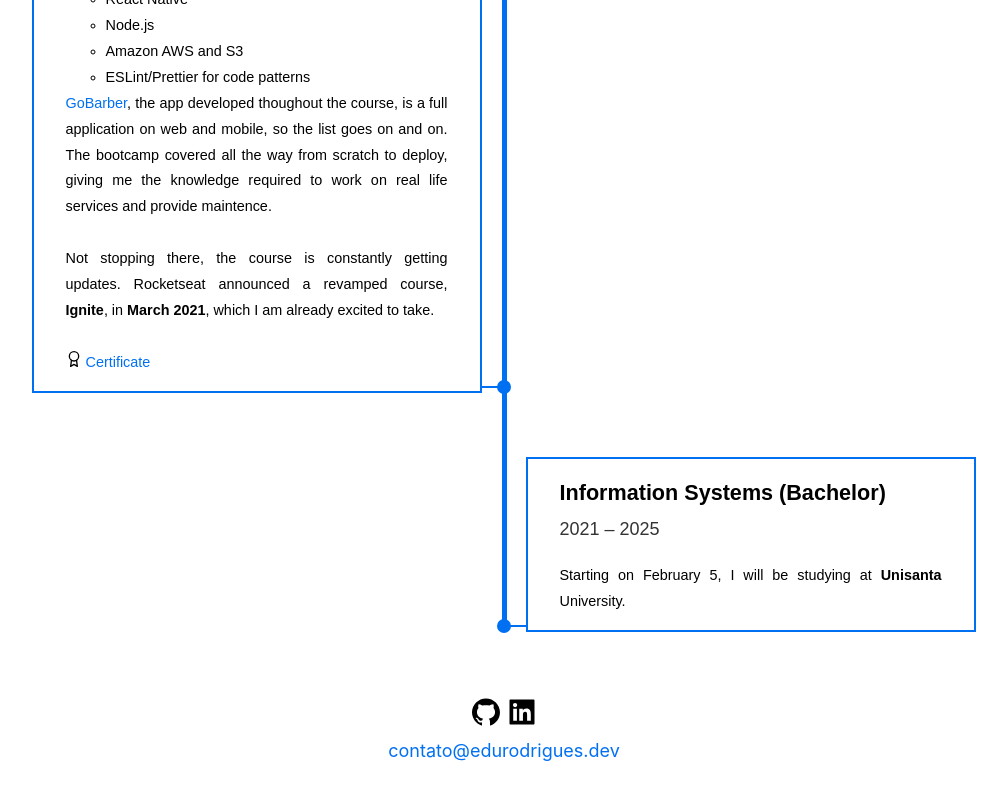
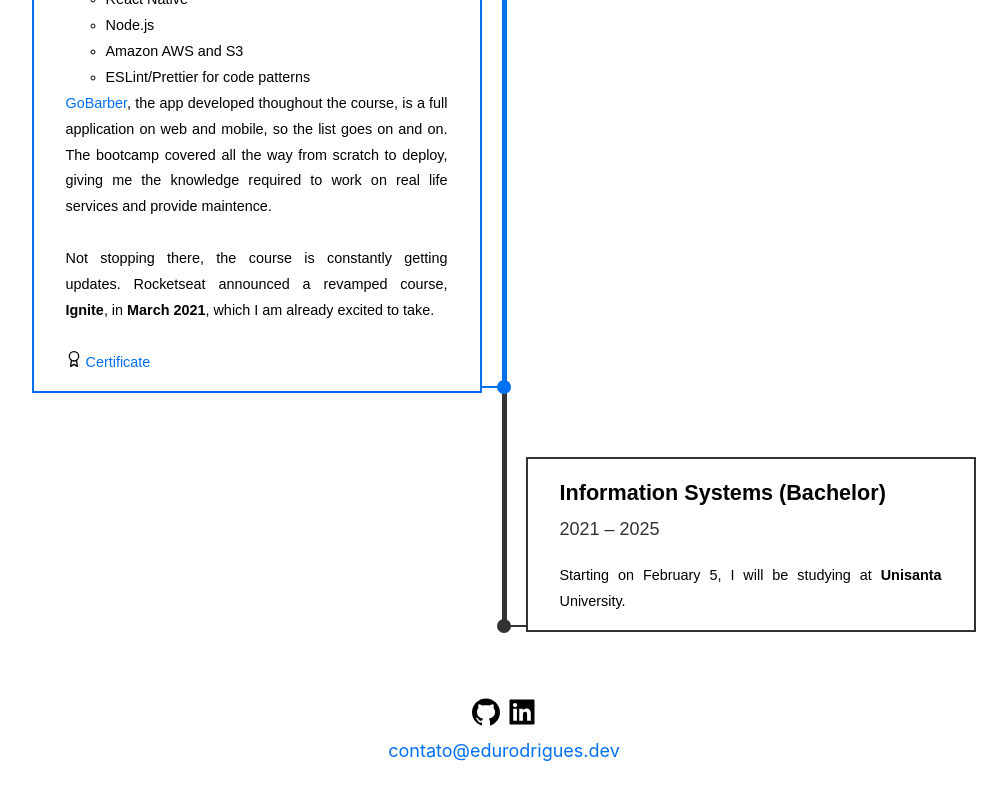
Before and after one commit to EduardoRodriguesF/resume, a Next.js app: page /education in a window 1280 px wide. Shown: the part 863-1663 px from the top of the page, without its empty margins (136-1143 px from the left). Built offline with nearby package versions, Linux system fonts and the light colour scheme.

Commit message:
feat(education): timeline university course shown as not done by color difference

```diff
--- a/components/EducationPassage/index.js
+++ b/components/EducationPassage/index.js
@@ -3,9 +3,9 @@ import { Fade } from "react-awesome-reveal";
 
 import { Container } from './styles';
 
-export default function EducationPassage({ children, title, date, done, src, alt }) {
+export default function EducationPassage({ children, title, date, done }) {
   return (
-    <Container>
+    <Container done={done}>
       <Fade triggerOnce direction="down">
         <div>
           <h2>{title}</h2>
--- a/components/EducationPassage/styles.js
+++ b/components/EducationPassage/styles.js
@@ -5,11 +5,12 @@ export const Container = styled.li`
   position: relative;
   width: 5px;
   padding-top: 64px;
-  background: #0070F3;
+  background: ${({ done }) => done ? '#0070F3' : '#333'};
 
   &::after {
     content: '';
     position: absolute;
+    z-index: 999;
     left: 50%;
     bottom: -1px;
     transform: translateX(-50%);
@@ -28,7 +29,7 @@ export const Container = styled.li`
     flex: 1;
     padding: 15px 32px;
     background: #fff;
-    border: 2px solid #0070F3;
+    border: 2px solid ${({ done }) => done ? '#0070F3' : '#333'};;
     font-family: Arial, Helvetica, sans-serif;
     color: #000;
 
@@ -52,7 +53,7 @@ export const Container = styled.li`
       bottom: 3px;
       width: 24px;
       height: 2px;
-      background: #0070F3;
+      background: ${({ done }) => done ? '#0070F3' : '#333'};
     }
   }
 
```
